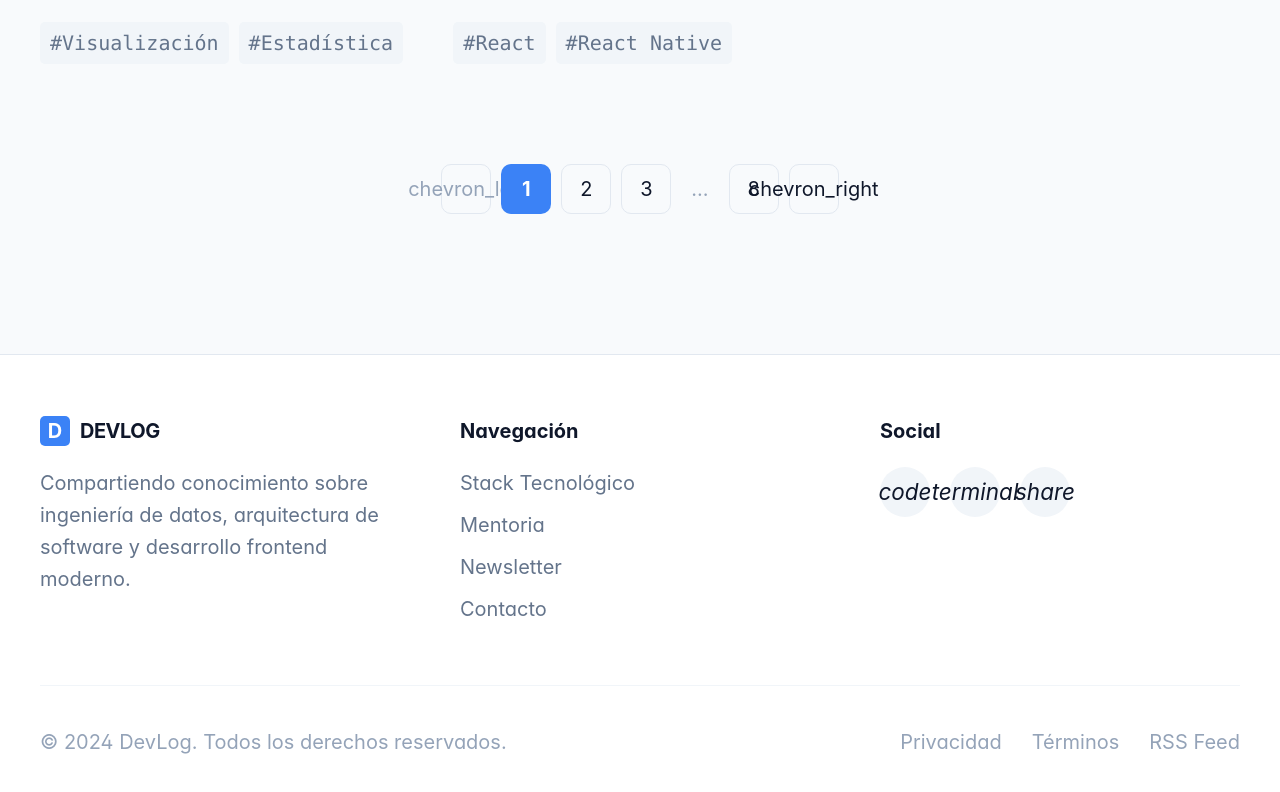
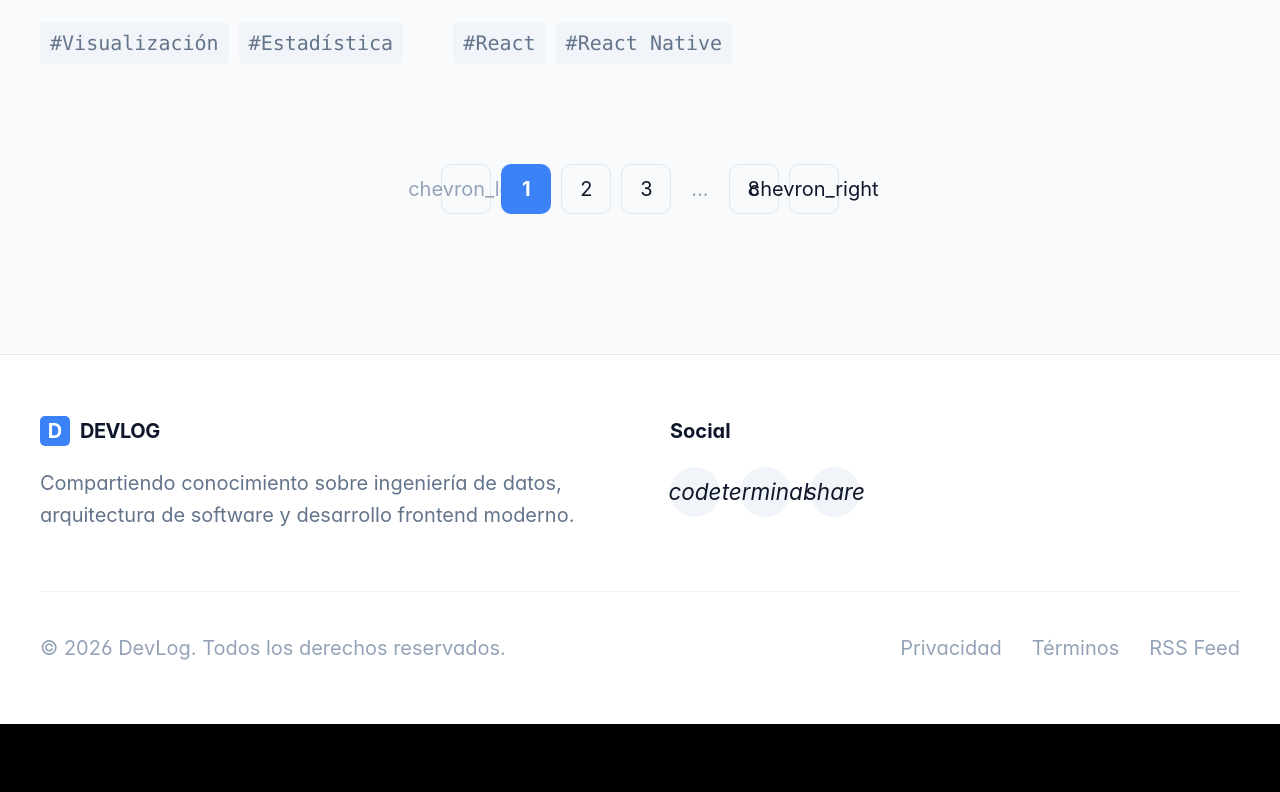
Before and after one commit to lgavegno/mi-portafolio, a React (Vite) app: page /blog in a window 1280 px wide. Shown: the part 1766-2558 px from the top of the page. After the commit the page ends 2490 px from the top, so only its background shows below. Built offline with nearby package versions, Linux system fonts and the light colour scheme.

Commit message:
fix(ui): remove dead links from blog footer and adjust grid layout

```diff
--- a/src/components/Header.jsx
+++ b/src/components/Header.jsx
@@ -103,7 +103,7 @@ const Header = () => {
                   animate={{ opacity: 1, y: 0 }}
                   transition={{ delay: index * 0.1 }}
                   whileHover={{ y: -2 }}
-                  className="relative px-5 py-2.5 text-base font-medium text-gray-300 hover:text-white transition-colors duration-200 cursor-pointer group"
+                  className="relative px-4 py-2 text-sm font-medium text-gray-300 hover:text-white transition-colors duration-200 cursor-pointer group"
                 >
                   {link.label}
                   <span
@@ -123,7 +123,7 @@ const Header = () => {
               <motion.div
                 whileHover={{ scale: 1.05 }}
                 whileTap={{ scale: 0.95 }}
-                className="ml-4 px-6 py-3 rounded-xl text-black text-base font-semibold transition-all duration-300 cursor-pointer"
+                className="ml-4 px-5 py-2 rounded-xl text-black text-sm font-semibold transition-all duration-300 cursor-pointer"
                 style={{
                   background: 'linear-gradient(to right, rgb(0, 255, 255), rgba(0, 255, 255, 0.9))',
                   boxShadow: '0 10px 15px -3px rgba(0, 255, 255, 0.3)'
--- a/src/components/ui/GlowButton.jsx
+++ b/src/components/ui/GlowButton.jsx
@@ -24,7 +24,7 @@ const GlowButton = ({
             whileTap={{ scale: 0.98 }}
             className={`
         group relative
-        px-8 py-4
+        px-6 py-3
         border-2 ${variants[variant]}
         bg-obsidian
         font-bold text-sm tracking-widest uppercase
--- a/src/features/hero/HeroBanner.jsx
+++ b/src/features/hero/HeroBanner.jsx
@@ -99,11 +99,11 @@ const HeroBanner = () => {
             {/* Right Column - 3D Wireframe with Frame */}
             <motion.div
               variants={fadeInUp}
-              className="hidden lg:flex items-center justify-center h-full min-h-[400px]"
+              className="hidden lg:flex items-center justify-center h-full min-h-[400px] max-h-[500px] p-8"
             >
               {/* Cyan frame container with glow and float */}
               <motion.div
-                className="relative p-8 border rounded-sm"
+                className="relative p-6 border rounded-sm scale-90"
                 style={{
                   borderColor: 'rgba(0, 255, 255, 0.4)',
                   boxShadow: '0 0 15px rgba(0, 255, 255, 0.3)',
--- a/src/layouts/BlogLayout.jsx
+++ b/src/layouts/BlogLayout.jsx
@@ -62,7 +62,7 @@ const BlogLayout = () => {
 
             <footer className="border-t border-slate-200 dark:border-slate-800 py-12 mt-12 bg-white dark:bg-slate-900/50">
                 <div className="max-w-7xl mx-auto px-4 sm:px-6 lg:px-8">
-                    <div className="grid grid-cols-1 md:grid-cols-3 gap-12">
+                    <div className="grid grid-cols-1 md:grid-cols-2 gap-12">
                         <div className="space-y-4">
                             <div className="flex items-center gap-2">
                                 <div className="w-6 h-6 bg-primary rounded flex items-center justify-center">
@@ -73,15 +73,6 @@ const BlogLayout = () => {
                             <p className="text-slate-500 dark:text-slate-400 text-sm leading-relaxed">
                                 Compartiendo conocimiento sobre ingeniería de datos, arquitectura de software y desarrollo frontend moderno.
                             </p>
-                        </div>
-                        <div className="space-y-4">
-                            <h4 className="font-bold">Navegación</h4>
-                            <ul className="text-sm space-y-2 text-slate-500 dark:text-slate-400">
-                                <li><a href="#" className="hover:text-primary transition-colors">Stack Tecnológico</a></li>
-                                <li><a href="#" className="hover:text-primary transition-colors">Mentoria</a></li>
-                                <li><a href="#" className="hover:text-primary transition-colors">Newsletter</a></li>
-                                <li><a href="#" className="hover:text-primary transition-colors">Contacto</a></li>
-                            </ul>
                         </div>
                         <div className="space-y-4">
                             <h4 className="font-bold">Social</h4>
@@ -99,7 +90,7 @@ const BlogLayout = () => {
                         </div>
                     </div>
                     <div className="mt-12 pt-8 border-t border-slate-100 dark:border-slate-800 flex flex-col md:flex-row justify-between items-center gap-4 text-xs text-slate-400">
-                        <p>© 2024 DevLog. Todos los derechos reservados.</p>
+                        <p>© 2026 DevLog. Todos los derechos reservados.</p>
                         <div className="flex gap-6">
                             <a href="#" className="hover:underline">Privacidad</a>
                             <a href="#" className="hover:underline">Términos</a>
```
